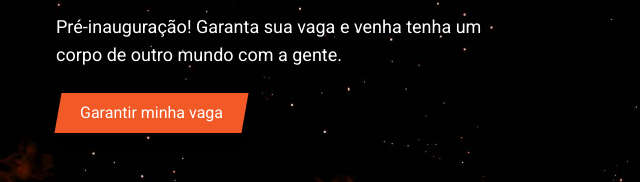
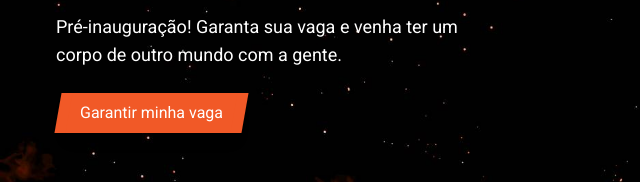
Before and after one commit to luchesigui/panobianco-sjc, an Astro site: page / in a window 1280 px wide. Shown: the part 283-465 px from the top of the page, 0-640 px from the left. Built offline with nearby package versions, Linux system fonts and the light colour scheme; Astro itself is replaced by a stand-in of ours; a web font is replaced by a local one.

Commit message:
fix: ajuste gramatical

```diff
--- a/src/components/Hero.astro
+++ b/src/components/Hero.astro
@@ -13,7 +13,7 @@ import "./Hero.css";
         <br /> Jd. Satélite 🛰️
       </h1>
       <p class="mt-4 text-lg max-w-md mx-auto md:mx-0">
-        Pré-inauguração! Garanta sua vaga e venha tenha um corpo de outro mundo
+        Pré-inauguração! Garanta sua vaga e venha ter um corpo de outro mundo
         com a gente.
       </p>
       <Button skew href="#" className="py-2 mt-6 inline-block"
```
